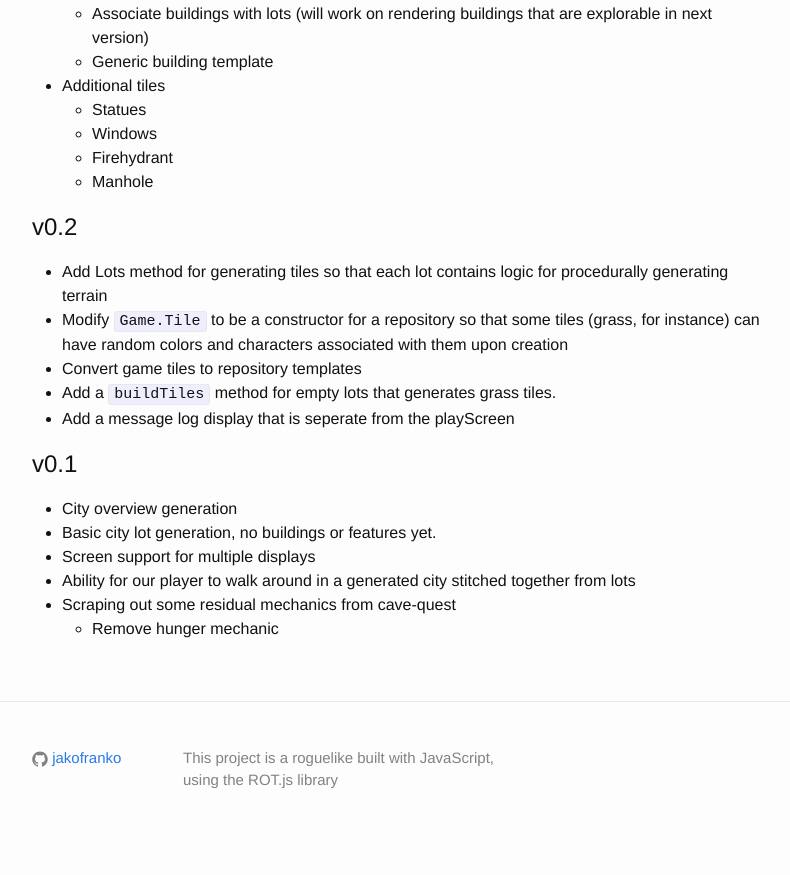
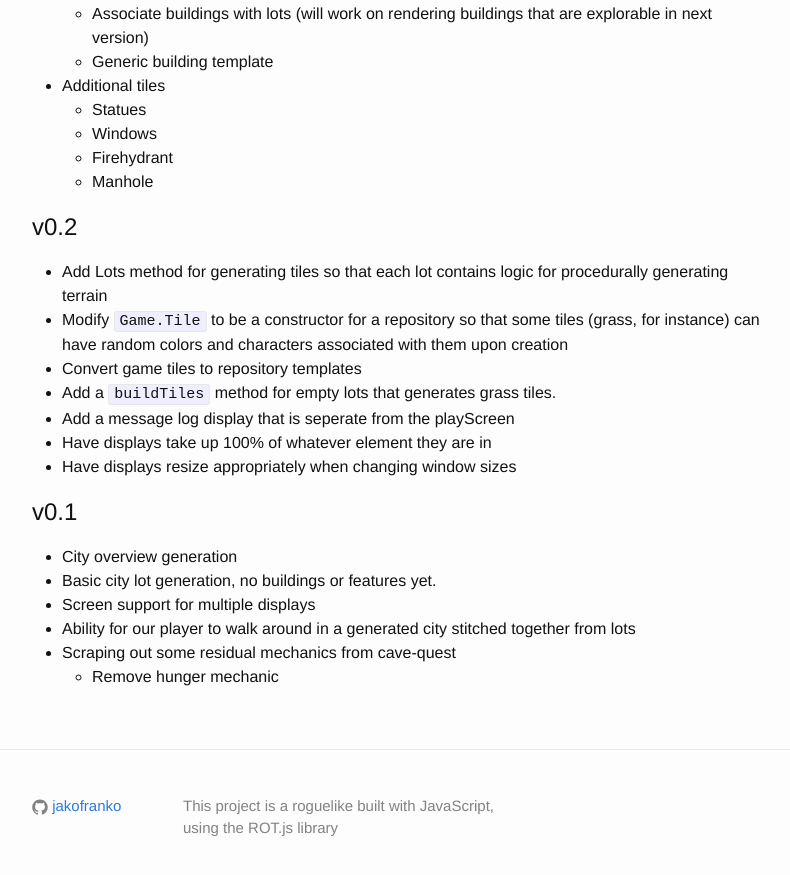
Before and after one commit to jakofranko/hero, a Jekyll site: the page built from _posts/2015-12-11-version-plan.md, in a window 1280 px wide and 900 px high, scrolled down 890 px. Shown: the top 875 px of the window, without its empty margins (238-1028 px from the left). Built offline with Jekyll 4.4.1, drawn with Linux system fonts in a browser that asks for light colours; before the commit the page ends 1742 px from its top, so only the background shows below that.

Commit message:
Updated version plan post

```diff
--- a/_posts/2015-12-11-version-plan.md
+++ b/_posts/2015-12-11-version-plan.md
@@ -45,6 +45,8 @@ date:  2015-12-17 09:55am
 * Convert game tiles to repository templates
 * Add a `buildTiles` method for empty lots that generates grass tiles.
 * Add a message log display that is seperate from the playScreen
+* Have displays take up 100% of whatever element they are in
+* Have displays resize appropriately when changing window sizes
 
 # v0.1
 
```
